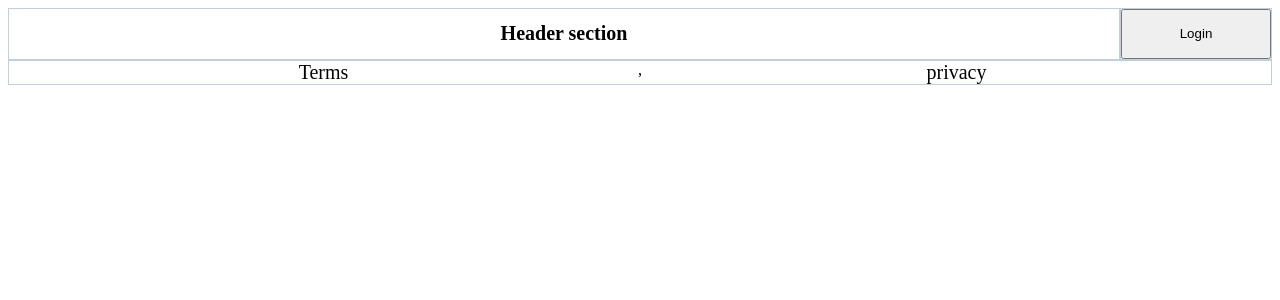
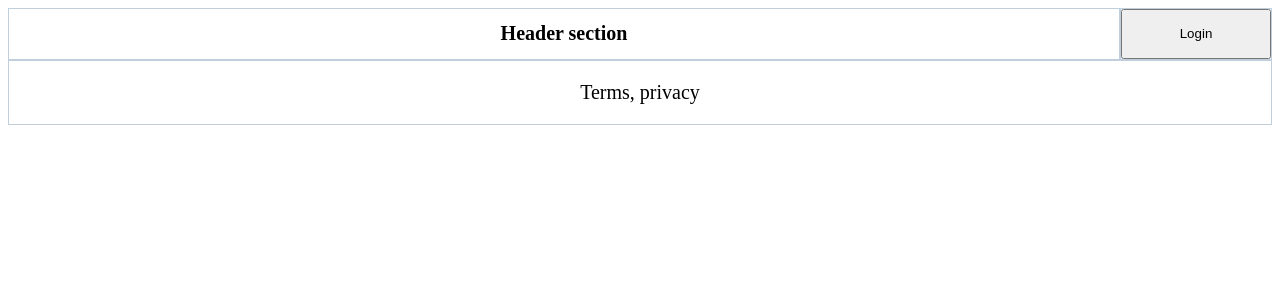
Before and after one commit to Reichsgraf/tripAgencyTest, an Angular app: page / in a window 1280 px wide. Shown: the top 300 px of the page. Built offline with nearby package versions, Linux system fonts and the light colour scheme.

Commit message:
another one little senseless improvements

```diff
--- a/src/app/core/app-footer/app-footer.component.html
+++ b/src/app/core/app-footer/app-footer.component.html
@@ -1,5 +1,8 @@
 <div class="app-footer">
   <div class="app-footer__section">
-    <a (click)="nothingToDo()">Terms</a>, <a (click)="nothingToDo()">privacy</a>
+    <p>
+      <a (click)="nothingToDo()">Terms</a>,
+      <a (click)="nothingToDo()">privacy</a>
+    </p>
   </div>
 </div>
--- a/src/app/core/app-footer/app-footer.component.scss
+++ b/src/app/core/app-footer/app-footer.component.scss
@@ -7,7 +7,7 @@
     display: inline-flex;
     width: 100%;
     border: 1px solid $border;
-    a {
+    p {
       font-size: 20px;
       width: 100%;
       text-align: center;
--- a/src/app/core/app-footer/app-footer.component.ts
+++ b/src/app/core/app-footer/app-footer.component.ts
@@ -8,5 +8,7 @@ import { Component } from '@angular/core';
 export class AppFooterComponent {
   constructor() {}
 
-  nothingToDo() {}
+  nothingToDo() {
+    console.log('Nothing happen');
+  }
 }
```
